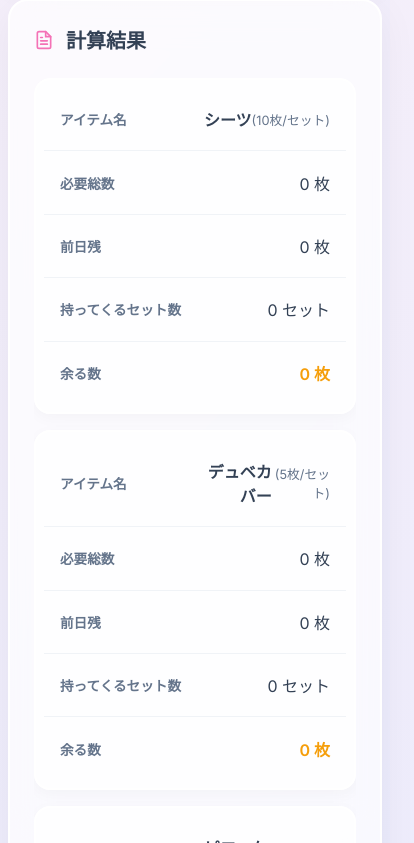
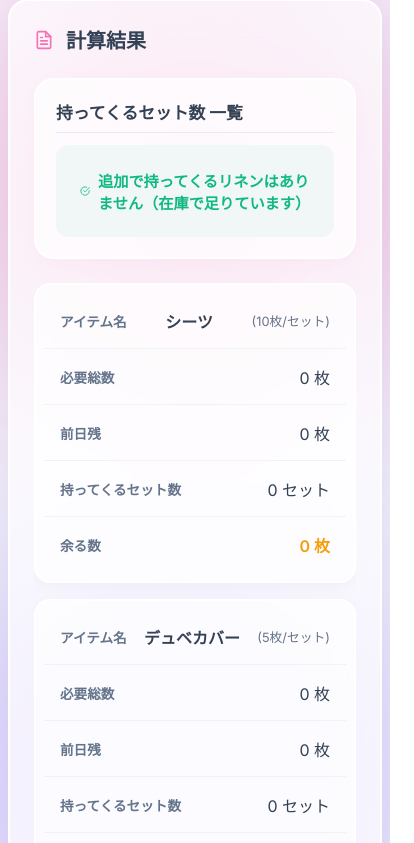
Before and after one commit to kouki2867-lab/smart-place-inn-check-out-set, a website built with Vite: page index.html in a window 390 px wide. Both pictures are taken after a click on the button "計算する". Shown: the part 1197-2040 px from the top of the page, 414 px wide, since content can reach past the window. Built offline with nearby package versions, Linux system fonts and the light colour scheme.

Commit message:
スマホ用に改良

```diff
--- a/index.html
+++ b/index.html
@@ -63,6 +63,10 @@
   <link href="https://fonts.googleapis.com/css2?family=Inter:wght@400;500;600;700&family=Noto+Sans+JP:wght@400;500;700&display=swap" rel="stylesheet">
 </head>
 <body>
+  <div class="bg-decorations">
+    <div class="bg-circle bg-circle-1"></div>
+    <div class="bg-circle bg-circle-2"></div>
+  </div>
   <div class="app-container">
     <header class="header">
       <div class="header-icon">
@@ -151,6 +155,14 @@
           計算結果
         </h2>
 
+        <!-- セット数一覧サマリー -->
+        <div id="summaryWrapper" class="summary-wrapper" style="display: none;">
+          <h3>持ってくるセット数 一覧</h3>
+          <div id="summaryList" class="summary-list">
+            <!-- JavaScriptで動的に追加 -->
+          </div>
+        </div>
+
         <div class="table-container">
           <table id="resultTable">
             <thead>
--- a/main.js
+++ b/main.js
@@ -33,7 +33,8 @@ document.addEventListener('DOMContentLoaded', () => {
     // テーブルの中身をクリア
     resultBody.innerHTML = '';
 
-    // 人数が0の場合は警告などを出しても良いが、今回はそのまま0として計算
+    // サマリー用のデータを集める配列
+    const summaryItems = [];
 
     itemsConfig.forEach((item, index) => {
       const stockInput = document.getElementById(item.inputId).value;
@@ -51,6 +52,14 @@ document.addEventListener('DOMContentLoaded', () => {
 
       // 余り（ストック） ＝ (持ってくるセット数 × 1セットあたりの数量) ＋ 前日の残数 － 必要総数
       const remainder = (setsToBring * item.perSet) + stock - totalNeeded;
+
+      if (setsToBring > 0) {
+        summaryItems.push({
+          name: item.name,
+          sets: setsToBring,
+          perSet: item.perSet
+        });
+      }
 
       // 行の生成
       const tr = document.createElement('tr');
@@ -73,6 +82,34 @@ document.addEventListener('DOMContentLoaded', () => {
       resultBody.appendChild(tr);
     });
 
+    // サマリーの表示更新
+    const summaryWrapper = document.getElementById('summaryWrapper');
+    const summaryList = document.getElementById('summaryList');
+    if (summaryWrapper && summaryList) {
+      summaryList.innerHTML = '';
+      if (summaryItems.length > 0) {
+        summaryWrapper.style.display = 'block';
+        summaryItems.forEach(item => {
+          const itemEl = document.createElement('div');
+          itemEl.className = 'summary-item';
+          itemEl.innerHTML = `
+            <span class="summary-item-name">${item.name}</span>
+            <span class="summary-item-sets"><strong>${item.sets}</strong> セット <span class="summary-item-detail">(${item.sets * item.perSet}枚)</span></span>
+          `;
+          summaryList.appendChild(itemEl);
+        });
+      } else {
+        // すべて0セットの場合
+        summaryWrapper.style.display = 'block';
+        summaryList.innerHTML = `
+          <div class="summary-empty">
+            <svg xmlns="http://www.w3.org/2000/svg" width="20" height="20" viewBox="0 0 24 24" fill="none" stroke="#10b981" stroke-width="2" stroke-linecap="round" stroke-linejoin="round"><path d="M22 11.08V12a10 10 0 1 1-5.93-9.14"></path><polyline points="22 4 12 14.01 9 11.01"></polyline></svg>
+            追加で持ってくるリネンはありません（在庫で足りています）
+          </div>
+        `;
+      }
+    }
+
     // スクロールして結果を見やすくする（モバイル向け）
     const resultSection = document.querySelector('.result-section');
     if (window.innerWidth <= 768) {
--- a/style.css
+++ b/style.css
@@ -24,6 +24,12 @@
   box-sizing: border-box;
 }
 
+html, body {
+  overflow-x: hidden;
+  width: 100%;
+  max-width: 100%;
+}
+
 body {
   font-family: 'Inter', 'Noto Sans JP', sans-serif;
   background: linear-gradient(135deg, var(--bg-gradient-start), var(--bg-gradient-end));
@@ -33,21 +39,29 @@ body {
   justify-content: center;
   align-items: flex-start;
   padding: 2rem 1rem;
-  overflow-x: hidden;
   position: relative;
 }
 
-/* Dynamic animated background elements */
-body::before, body::after {
-  content: '';
+/* Fixed background decorations layer to avoid scrolling container overflow */
+.bg-decorations {
+  position: fixed;
+  top: 0;
+  left: 0;
+  width: 100%;
+  height: 100%;
+  overflow: hidden;
+  z-index: -1;
+  pointer-events: none;
+}
+
+.bg-circle {
   position: absolute;
   border-radius: 50%;
   filter: blur(80px);
-  z-index: -1;
   animation: float 20s infinite alternate ease-in-out;
 }
 
-body::before {
+.bg-circle-1 {
   width: 400px;
   height: 400px;
   background: rgba(244, 114, 182, 0.4); /* Pink blur */
@@ -55,7 +69,7 @@ body::before {
   left: -50px;
 }
 
-body::after {
+.bg-circle-2 {
   width: 500px;
   height: 500px;
   background: rgba(167, 139, 250, 0.3); /* Purple blur */
@@ -109,6 +123,7 @@ h1 {
   letter-spacing: 0.05em;
   background: linear-gradient(to right, #ec4899, #8b5cf6);
   -webkit-background-clip: text;
+  background-clip: text;
   -webkit-text-fill-color: transparent;
   margin-bottom: 0.5rem;
 }
@@ -396,13 +411,15 @@ tbody tr:not(.empty-state-row):hover {
     border: none;
     border-bottom: 1px solid rgba(226, 232, 240, 0.5);
     position: relative;
-    padding-left: 50% !important;
+    padding: 0.75rem 1rem !important;
     text-align: right;
     white-space: normal;
     min-height: 3.5rem;
     display: flex;
     align-items: center;
-    justify-content: flex-end;
+    justify-content: space-between; /* Align label left and content right */
+    gap: 1rem;
+    width: 100%;
   }
 
   td:last-child {
@@ -411,19 +428,15 @@ tbody tr:not(.empty-state-row):hover {
 
   td::before {
     content: attr(data-label);
-    position: absolute;
-    left: 1rem;
-    width: 45%;
-    padding-right: 10px;
-    white-space: nowrap;
+    position: static; /* Switch from absolute position to flow-based */
     text-align: left;
     font-weight: 700;
     color: var(--text-muted);
     font-size: 0.85rem;
+    flex-shrink: 0;
   }
 
   .empty-state-row td {
-    padding-left: 1rem !important;
     text-align: center;
     justify-content: center;
   }
@@ -438,7 +451,7 @@ tbody tr:not(.empty-state-row):hover {
   }
 }
 
-@media (max-width: 480px) {
+@media (max-width: 600px) {
   .inventory-grid {
     grid-template-columns: 1fr;
   }
@@ -452,3 +465,90 @@ tbody tr:not(.empty-state-row):hover {
     font-size: 1rem;
   }
 }
+
+/* セット数サマリーのスタイル */
+.summary-wrapper {
+  background: rgba(255, 255, 255, 0.7);
+  border: 2px solid white;
+  border-radius: 20px;
+  padding: 1.25rem;
+  margin-bottom: 1.5rem;
+  box-shadow: 0 4px 15px rgba(244, 114, 182, 0.05);
+  animation: fadeIn 0.5s ease-out;
+}
+
+.summary-wrapper h3 {
+  font-size: 1.05rem;
+  font-weight: 700;
+  color: var(--text-main);
+  margin-bottom: 0.75rem;
+  padding-bottom: 0.5rem;
+  border-bottom: 1px solid rgba(226, 232, 240, 0.8);
+}
+
+.summary-list {
+  display: grid;
+  grid-template-columns: repeat(auto-fill, minmax(200px, 1fr));
+  gap: 0.75rem;
+}
+
+.summary-item {
+  display: flex;
+  justify-content: space-between;
+  align-items: center;
+  padding: 0.75rem 1rem;
+  background: white;
+  border-radius: 12px;
+  box-shadow: 0 2px 6px rgba(0,0,0,0.02);
+  border-left: 4px solid var(--primary);
+  transition: transform 0.2s ease, box-shadow 0.2s ease;
+}
+
+.summary-item:hover {
+  transform: translateY(-2px);
+  box-shadow: 0 4px 12px rgba(244, 114, 182, 0.1);
+}
+
+.summary-item-name {
+  font-weight: 600;
+  color: var(--text-main);
+}
+
+.summary-item-sets {
+  font-size: 0.95rem;
+  color: var(--text-muted);
+  text-align: right;
+}
+
+.summary-item-sets strong {
+  font-size: 1.25rem;
+  color: var(--primary-hover);
+  margin-right: 0.1rem;
+}
+
+.summary-item-detail {
+  font-size: 0.8rem;
+  color: var(--text-muted);
+  display: block;
+  margin-top: 0.1rem;
+}
+
+.summary-empty {
+  grid-column: 1 / -1;
+  display: flex;
+  align-items: center;
+  justify-content: center;
+  gap: 0.5rem;
+  padding: 1.5rem;
+  color: var(--success);
+  font-weight: 600;
+  font-size: 0.95rem;
+  background: rgba(16, 185, 129, 0.05);
+  border-radius: 12px;
+}
+
+@media (max-width: 480px) {
+  .summary-list {
+    grid-template-columns: 1fr;
+  }
+}
```
